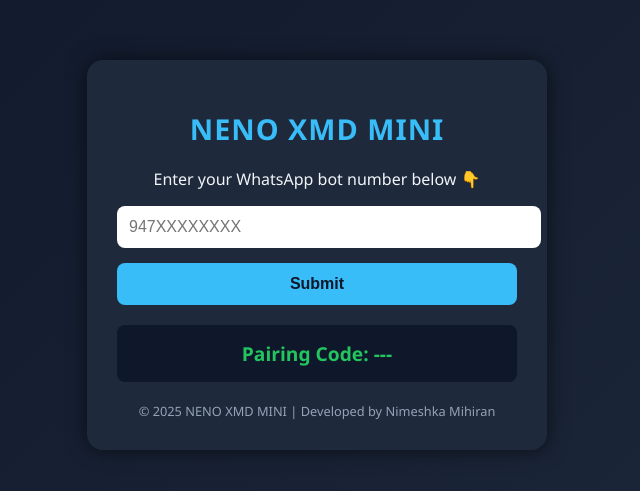
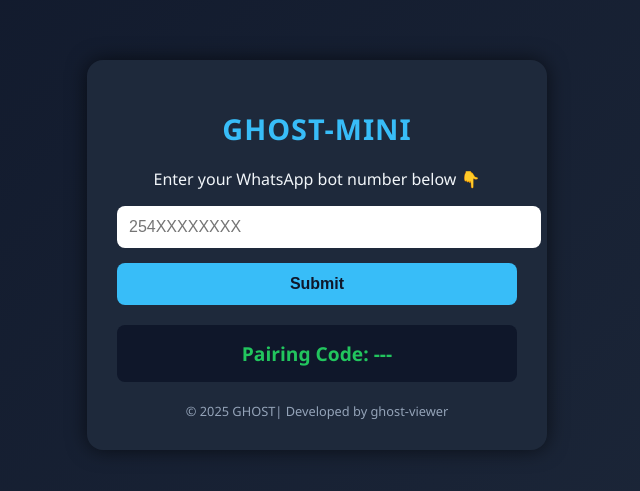
Before and after one commit to ghost-viewer/ghost-mini, a website: page public/index.html in a window 1280 px wide. Shown: the part 145-636 px from the top of the page, without its empty margins (323-963 px from the left). Drawn offline with Linux system fonts and the light colour scheme; no server answers.

Commit message:
Update index.html

```diff
--- a/public/index.html
+++ b/public/index.html
@@ -2,7 +2,7 @@
 <html lang="en">
 <head>
   <meta charset="UTF-8">
-  <title>NENO XMD MINI - Pairing</title>
+  <title>GHOST MINI- Pairing</title>
   <style>
     body {
       font-family: "Segoe UI", Tahoma, Geneva, Verdana, sans-serif;
@@ -78,14 +78,14 @@
 </head>
 <body>
   <div class="container">
-    <h1>NENO XMD MINI</h1>
+    <h1>GHOST-MINI</h1>
     <p>Enter your WhatsApp bot number below 👇</p>
-    <input type="text" id="phone" placeholder="947XXXXXXXX">
+    <input type="text" id="phone" placeholder="254XXXXXXXX">
     <button onclick="submitNumber()">Submit</button>
 
     <div id="codeBox" class="result">Pairing Code: ---</div>
 
-    <div class="footer">© 2025 NENO XMD MINI | Developed by Nimeshka Mihiran</div>
+    <div class="footer">© 2025 GHOST| Developed by ghost-viewer</div>
   </div>
 
   <script>
```
